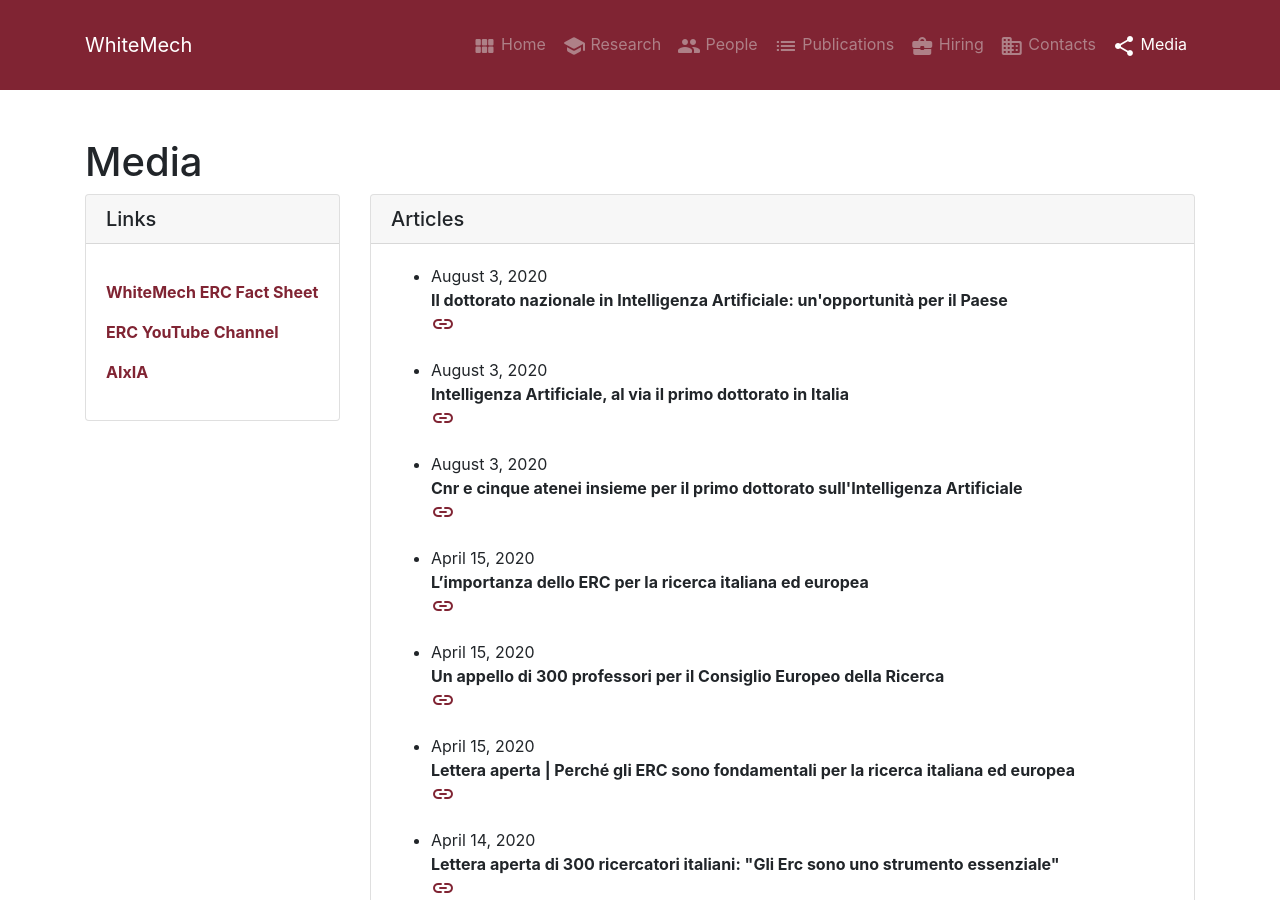
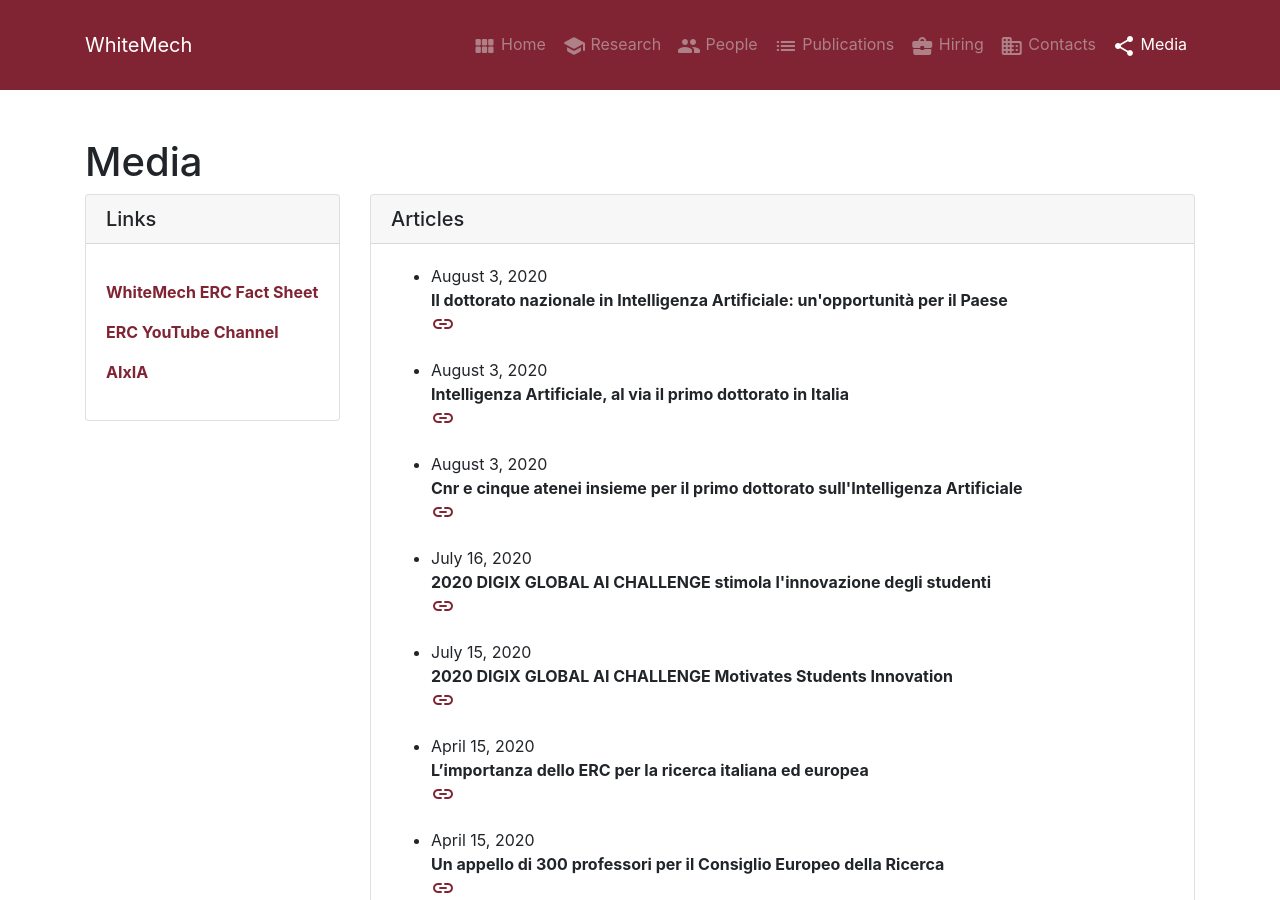
Before and after one commit to whitemech/whitemech.github.io, a Jekyll site: the page built from _pages/media.md, in a window 1280 px wide and 900 px high. Built offline with Jekyll 4.4.1, drawn with Linux system fonts in a browser that asks for light colours.

Commit message:
update media article

```diff
--- a/_data/media.yml
+++ b/_data/media.yml
@@ -10,6 +10,14 @@
   date: "August 3, 2020"
   title: "Cnr e cinque atenei insieme per il primo dottorato sull'Intelligenza Artificiale"
   url: "https://www.repubblica.it/scuola/2020/08/03/news/nasce_il_primo_dottorato_sull_intelligenza_artificiale-263597375/"
+-
+  date: "July 16, 2020"
+  title: "2020 DIGIX GLOBAL AI CHALLENGE stimola l'innovazione degli studenti"
+  url: "https://www.lasicilia.it/take/ultima-ora/352735/2020-digix-global-ai-challenge-stimola-l-innovazione-degli-studenti.html"
+-
+  date: "July 15, 2020"
+  title: "2020 DIGIX GLOBAL AI CHALLENGE Motivates Students Innovation"
+  url: "https://www.prnewswire.co.uk/news-releases/2020-digix-global-ai-challenge-motivates-students-innovation-849667587.html"
 -
   date: "April 15, 2020"
   title: "L’importanza dello ERC per la ricerca italiana ed europea"
```
